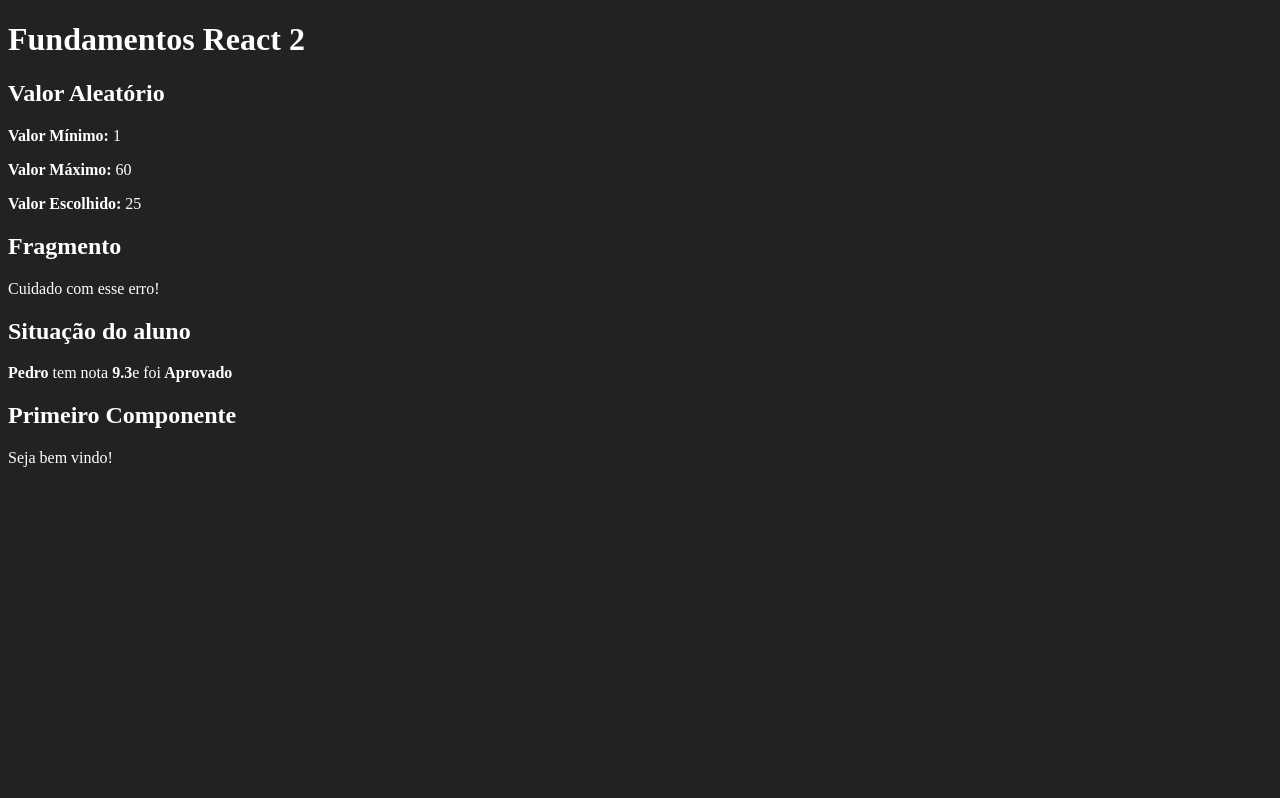
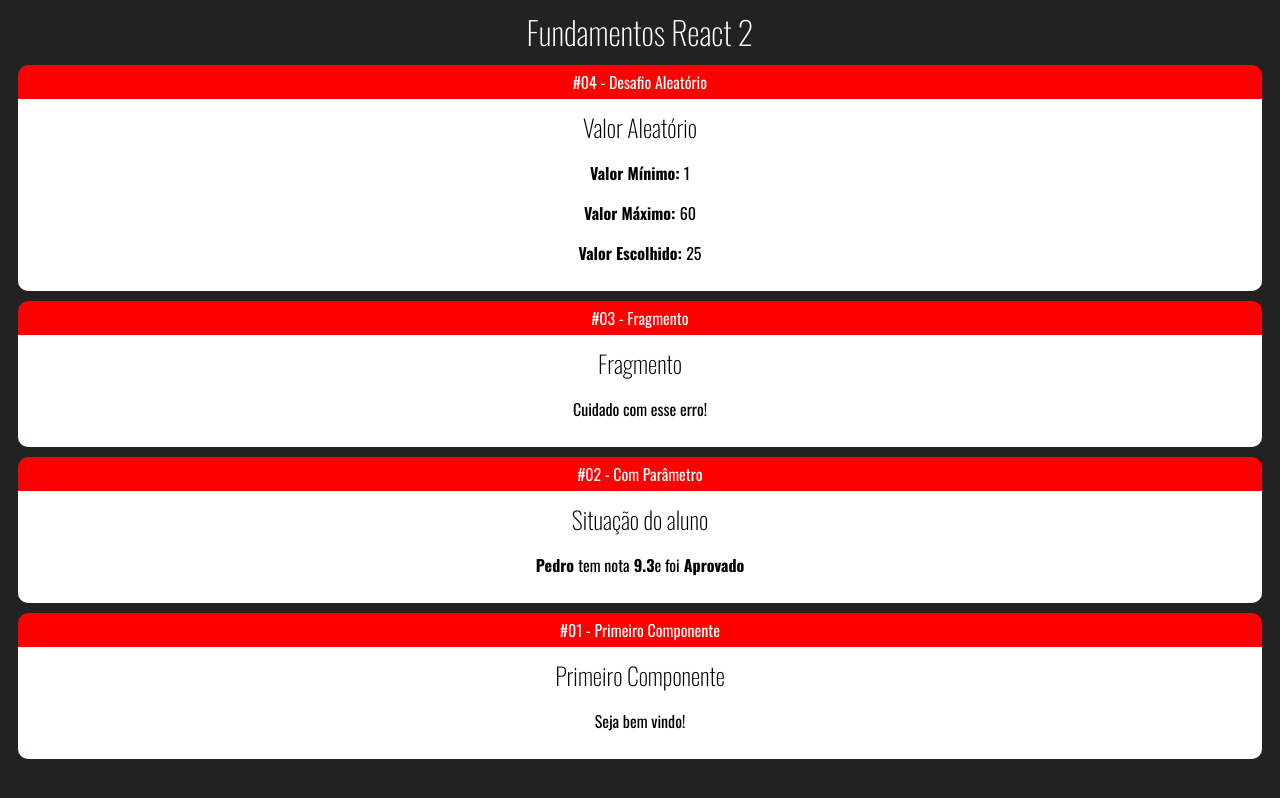
Before and after one commit to edgracional/fundamentos-react, a React (Create React App) app: page / in a window 1280 px wide. Built offline with nearby package versions, Linux system fonts and the light colour scheme.

Commit message:
22. Componente Card #01

```diff
--- a/public/index.html
+++ b/public/index.html
@@ -15,6 +15,7 @@
       user's mobile device or desktop. See https://developers.google.com/web/fundamentals/web-app-manifest/
     -->
     <link rel="manifest" href="%PUBLIC_URL%/manifest.json" />
+    <link href="https://fonts.googleapis.com/css2?family=Oswald:wght@200;300;400;500;600;700&display=swap" rel="stylesheet">
     <!--
       Notice the use of %PUBLIC_URL% in the tags above.
       It will be replaced with the URL of the `public` folder during the build.
--- a/src/App.jsx
+++ b/src/App.jsx
@@ -1,4 +1,6 @@
 import React from "react"
+
+import Card from "./components/layout/card";
 // eslint-disable-next-line no-unused-vars
 import Aleatorio from "./components/basicos/Aleatorio";
 /* fazer um importe relativo  Primeiro que vai ser referenciado dentro da div'*/
@@ -15,14 +17,27 @@
 
         <div id='app'>
             <h1>Fundamentos React 2</h1>
+
+            <Card titulo="#04 - Desafio Aleatório">
                 <Aleatorio min={1} max={60} />
+            </Card>
+
+            <Card titulo="#03 - Fragmento">
                     <Fragmento />
+            </Card>
+
+            <Card titulo="#02 - Com Parâmetro">
                 <ComParametro
                     titulo="Situação do aluno"
                     aluno="Pedro"
                     nota={9.3}
                 />
+            </Card>
+
+            <Card titulo="#01 - Primeiro Componente">
                 <Primeiro></Primeiro>
+            </Card>
+
 
 
         </div>
--- /dev/null
+++ b/src/components/layout/card.css
@@ -0,0 +1,20 @@
+.card {
+    background-color: red;
+    border: 3px red;
+    border-radius: 10px;
+    overflow: hidden;
+    margin: 10px;
+
+}
+
+.card .Title {
+    padding: 5px 0px;
+    display: flex;
+    justify-content: center;
+}
+
+.card .Content {
+    background-color: #fff;
+    color: #000;
+padding: 10px;
+}
--- /dev/null
+++ b/src/components/layout/card.jsx
@@ -0,0 +1,17 @@
+import "./card.css";
+import React from "react";
+
+
+// eslint-disable-next-line import/no-anonymous-default-export
+export default (props) => {
+
+    return (
+        <div className="card">
+            <div className="Title">{props.titulo}</div>
+            <div className="Content">
+                {props.children}
+            </div>
+        </div>
+     );
+
+};
--- a/src/index.css
+++ b/src/index.css
@@ -1,4 +1,15 @@
 body{
+    font-family: Oswald;
     background-color: #222;
     color: #fff;
+    text-align: center;
 }
+
+h1, h2, h3 {
+    font-weight: 200;
+    margin: 0;
+}
+
+h2, h3 {
+    margin: 0;
+}
```
Lines whose indentation alone changed are shown as unchanged.
